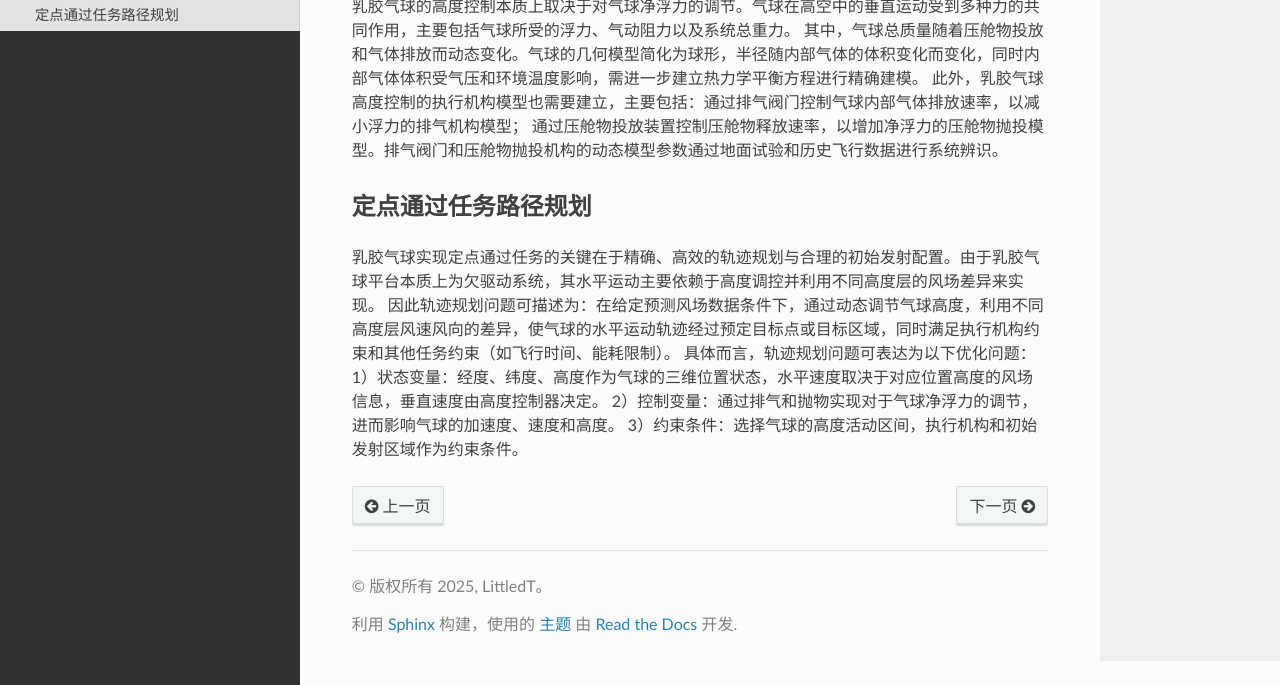
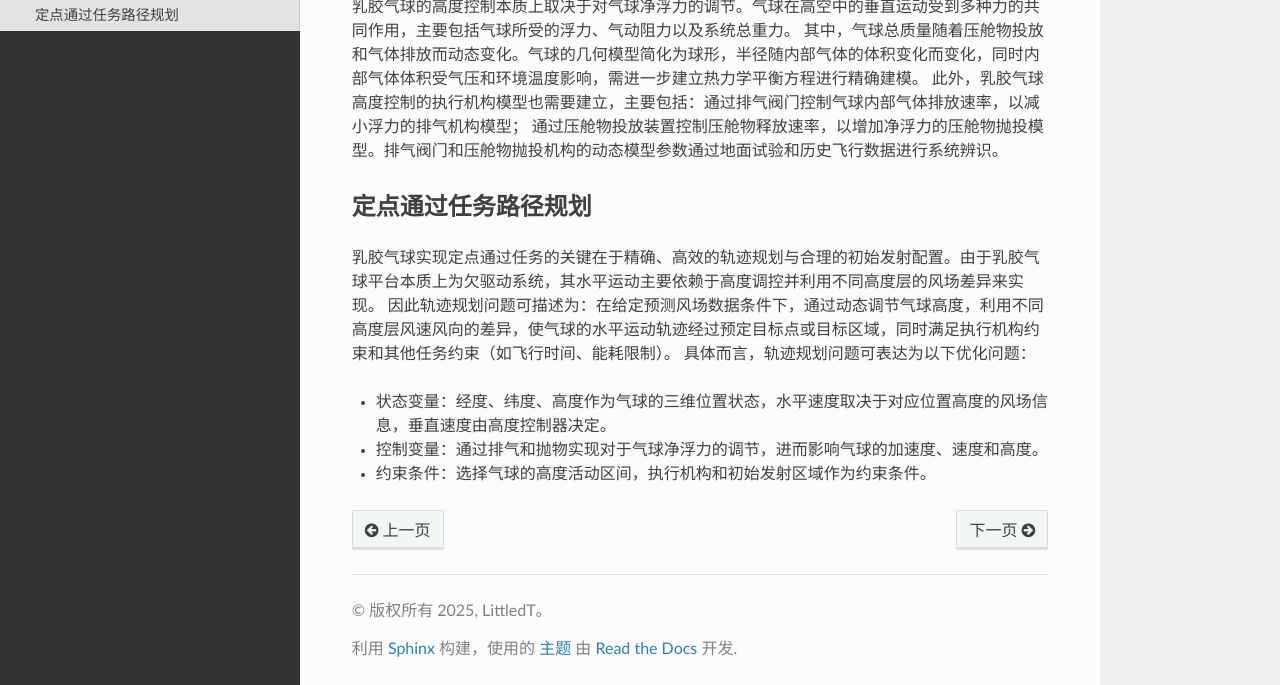
Before and after one commit to Passer-montanus/ReadTheDocs, a Sphinx documentation site: the page built from docs/source/about.rst, in a window 1280 px wide and 900 px high, scrolled down 709 px, cut to the strip 215-900 px from the top of the window. Built offline with Sphinx 7.4.7 and the Read the Docs theme 3.1.0, drawn with Linux system fonts in a browser that asks for light colours.

Commit message:
规范化文件结构，补全About章节内容

```diff
--- a/docs/source/about.rst
+++ b/docs/source/about.rst
@@ -16,18 +24,23 @@
 这种无法自主调整飞行高度的局限性，极大制约了其在实际任务中的应用范围与性能表现。
 因此，研究并实现浮空器的主动高度调节，并进一步结合高度调控策略开展定点长时观测的飞行规划，具有重要的理论意义和现实应用价值。
 
+*************
 主动高度调节
-#############
+*************
+
 乳胶气球的高度控制本质上取决于对气球净浮力的调节。气球在高空中的垂直运动受到多种力的共同作用，主要包括气球所受的浮力、气动阻力以及系统总重力。
 其中，气球总质量随着压舱物投放和气体排放而动态变化。气球的几何模型简化为球形，半径随内部气体的体积变化而变化，同时内部气体体积受气压和环境温度影响，需进一步建立热力学平衡方程进行精确建模。
 此外，乳胶气球高度控制的执行机构模型也需要建立，主要包括：通过排气阀门控制气球内部气体排放速率，以减小浮力的排气机构模型；
 通过压舱物投放装置控制压舱物释放速率，以增加净浮力的压舱物抛投模型。排气阀门和压舱物抛投机构的动态模型参数通过地面试验和历史飞行数据进行系统辨识。
 
+*********************
 定点通过任务路径规划
-#################
+*********************
+
 乳胶气球实现定点通过任务的关键在于精确、高效的轨迹规划与合理的初始发射配置。由于乳胶气球平台本质上为欠驱动系统，其水平运动主要依赖于高度调控并利用不同高度层的风场差异来实现。
 因此轨迹规划问题可描述为：在给定预测风场数据条件下，通过动态调节气球高度，利用不同高度层风速风向的差异，使气球的水平运动轨迹经过预定目标点或目标区域，同时满足执行机构约束和其他任务约束（如飞行时间、能耗限制）。
 具体而言，轨迹规划问题可表达为以下优化问题：
-1）状态变量：经度、纬度、高度作为气球的三维位置状态，水平速度取决于对应位置高度的风场信息，垂直速度由高度控制器决定。
-2）控制变量：通过排气和抛物实现对于气球净浮力的调节，进而影响气球的加速度、速度和高度。
-3）约束条件：选择气球的高度活动区间，执行机构和初始发射区域作为约束条件。
+
+* 状态变量：经度、纬度、高度作为气球的三维位置状态，水平速度取决于对应位置高度的风场信息，垂直速度由高度控制器决定。
+* 控制变量：通过排气和抛物实现对于气球净浮力的调节，进而影响气球的加速度、速度和高度。
+* 约束条件：选择气球的高度活动区间，执行机构和初始发射区域作为约束条件。
```
Also changed, not shown: other parts of docs/source/about.rst (+11 -3 lines).
